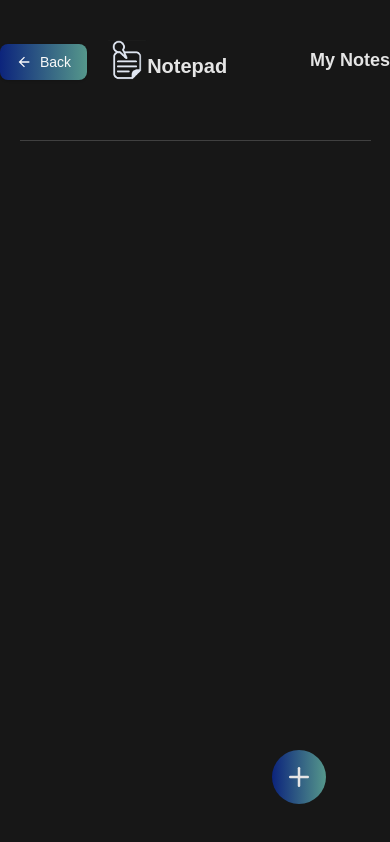
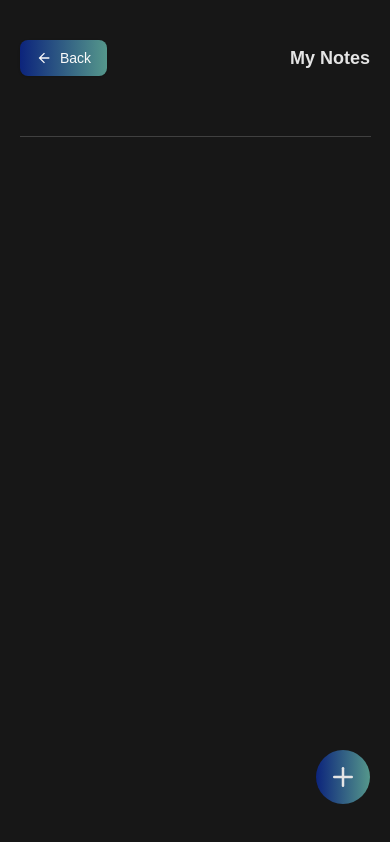
Before and after one commit to rafael-bit/notepad, a Next.js app: page /dashboard in a window 390 px wide. Built offline with nearby package versions, Linux system fonts and the light colour scheme.

Commit message:
style: improve responsive mode

```diff
--- a/app/components/AddNotesModal.tsx
+++ b/app/components/AddNotesModal.tsx
@@ -1,3 +1,5 @@
+'use client'
+
 import { Button } from "@/components/ui/button";
 import {
 	Dialog,
@@ -17,7 +19,7 @@ export default function AddNotesModal() {
 	return (
 		<>
 			<Dialog>
-				<DialogTrigger className="fixed right-16 bottom-10 bg-gradient-to-r from-blue to-greenMedium rounded-full p-3"><FiPlus className="text-3xl" /></DialogTrigger>
+				<DialogTrigger className="fixed right-5 sm:right-16 bottom-10 bg-gradient-to-r from-blue to-greenMedium rounded-full p-3"><FiPlus className="text-3xl" /></DialogTrigger>
 				<DialogContent className="bg-neutral-900 border-none">
 					<DialogHeader>
 						<DialogTitle className="text-neutral-200 text-center">Create a new note</DialogTitle>
--- a/app/components/UpBar.tsx
+++ b/app/components/UpBar.tsx
@@ -7,10 +7,10 @@ import { MdArrowBack } from "react-icons/md";
 export default function UpBar() {
 	return (
 		<>
-			<header className="container mx-auto w-full flex items-center justify-between py-10">
+			<header className="container mx-auto w-full flex items-center justify-between py-10 px-5 sm:px-0">
 				<div className="flex items-end gap-5">
 					<Button className="rounded-lg bg-gradient-to-r from-blue to-greenMedium py-2 transition hover:opacity-90"><MdArrowBack /> Back</Button>
-					<Link href="#" className="pr-6 flex items-end">
+					<Link href="#" className="pr-6 hidden sm:flex items-end">
 						<Image
 							src={'/logo.png'}
 							alt="logo"
```
